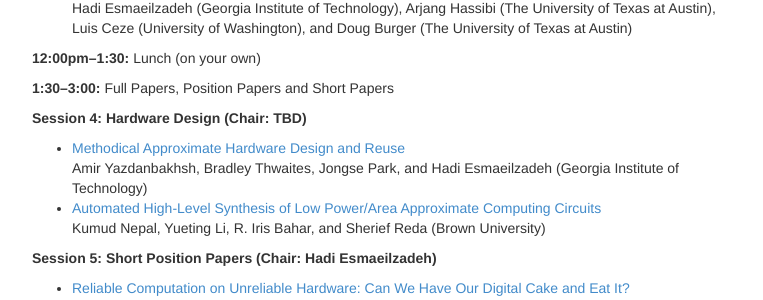
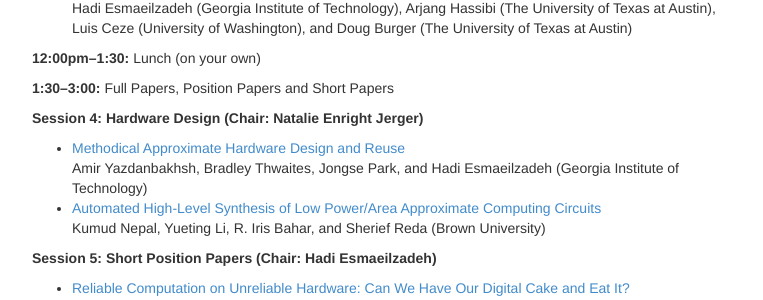
Before and after one commit to uwsampa/sampa-public, a Jekyll site: the page built from wacas14/program.md, in a window 1280 px wide. Shown: the part 892-1192 px from the top of the page, without its empty margins (258-1021 px from the left). Built offline with Jekyll 4.4.1, drawn with Linux system fonts in a browser that asks for light colours; Markdown is read by kramdown in place of the engine named in the settings.

Commit message:
more chairing changes..

```diff
--- a/wacas14/program.md
+++ b/wacas14/program.md
@@ -81,7 +81,7 @@ Lunch (on your own)
 **1:30--3:00:**
 Full Papers, Position Papers and Short Papers
 
-**Session 4: Hardware Design (Chair: TBD)**
+**Session 4: Hardware Design (Chair: Natalie Enright Jerger)**
 
 * [Methodical Approximate Hardware Design and Reuse](papers/yazdanbakhsh-thwaites.pdf)
   Amir Yazdanbakhsh,
```
